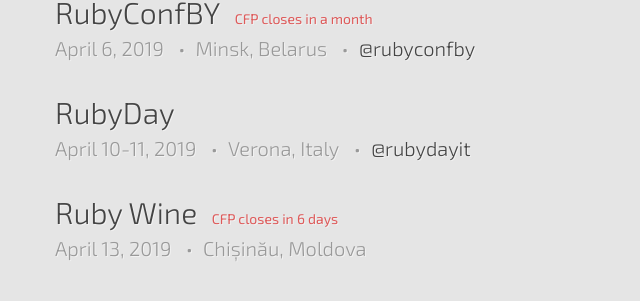
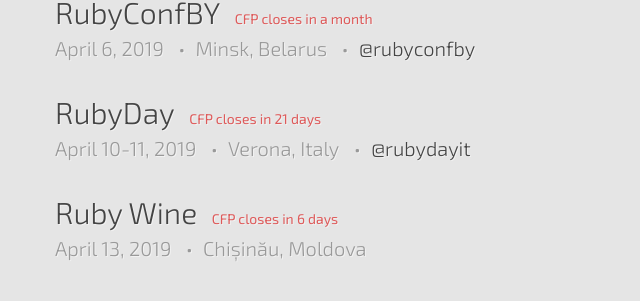
Before and after one commit to ruby-conferences/ruby-conferences.github.io, a Jekyll site: the page built from index.html, in a window 1280 px wide and 900 px high, scrolled down 1218 px. Shown: the part 150-451 px from the top of the window, without its empty margins (185-825 px from the left). Built offline with Jekyll 4.4.1, drawn with Linux system fonts in a browser that asks for light colours.

Commit message:
Update _data/upcoming.yml
Co-Authored-By: mukkoo <filippo.gangidino@welaika.com>

```diff
--- a/_data/upcoming.yml
+++ b/_data/upcoming.yml
@@ -67,6 +67,7 @@
   dates: "April 10-11, 2019"
   url: https://2019.rubyday.it/
   twitter: rubydayit
+  cfp_phrase: "CFP closes"
   cfp_date: "February 15, 2019"
 
 - name: Ruby Wine
```
